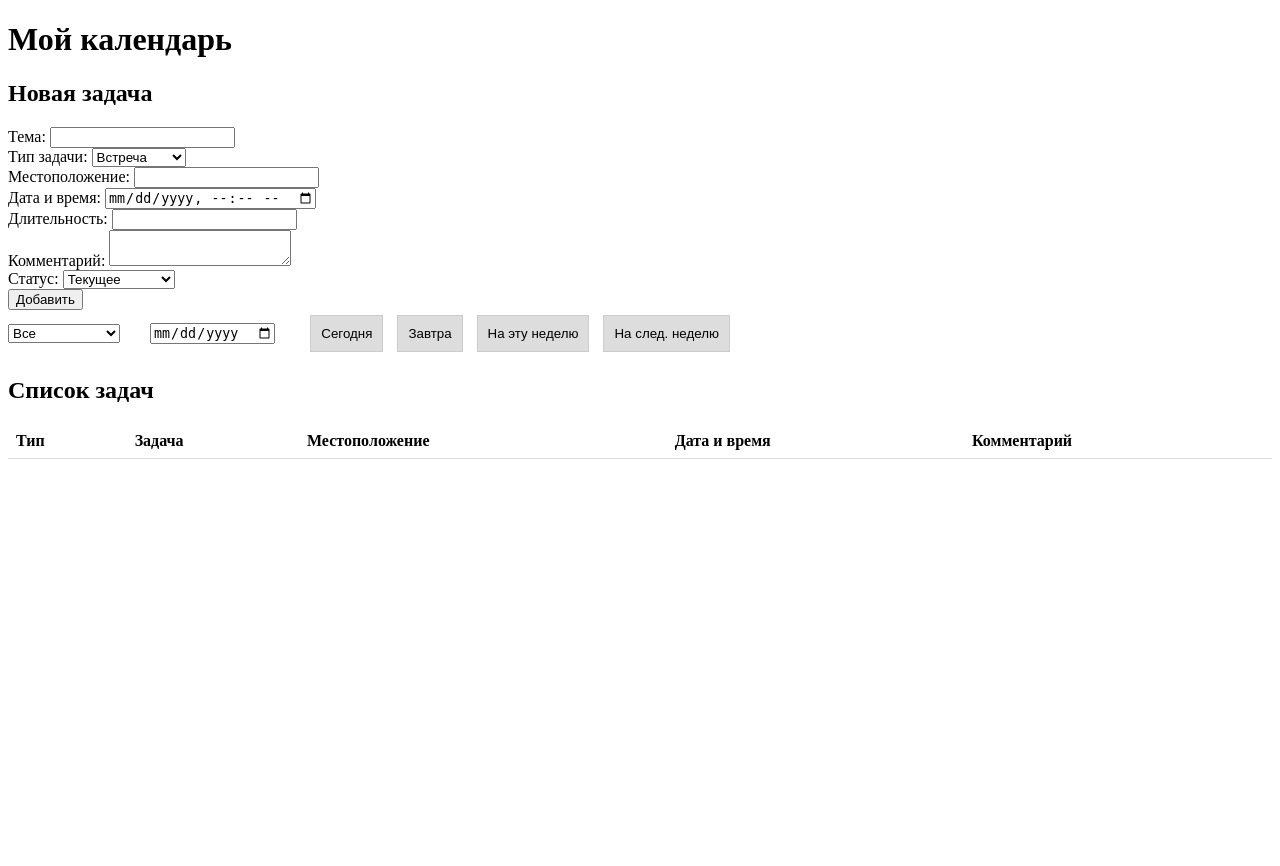
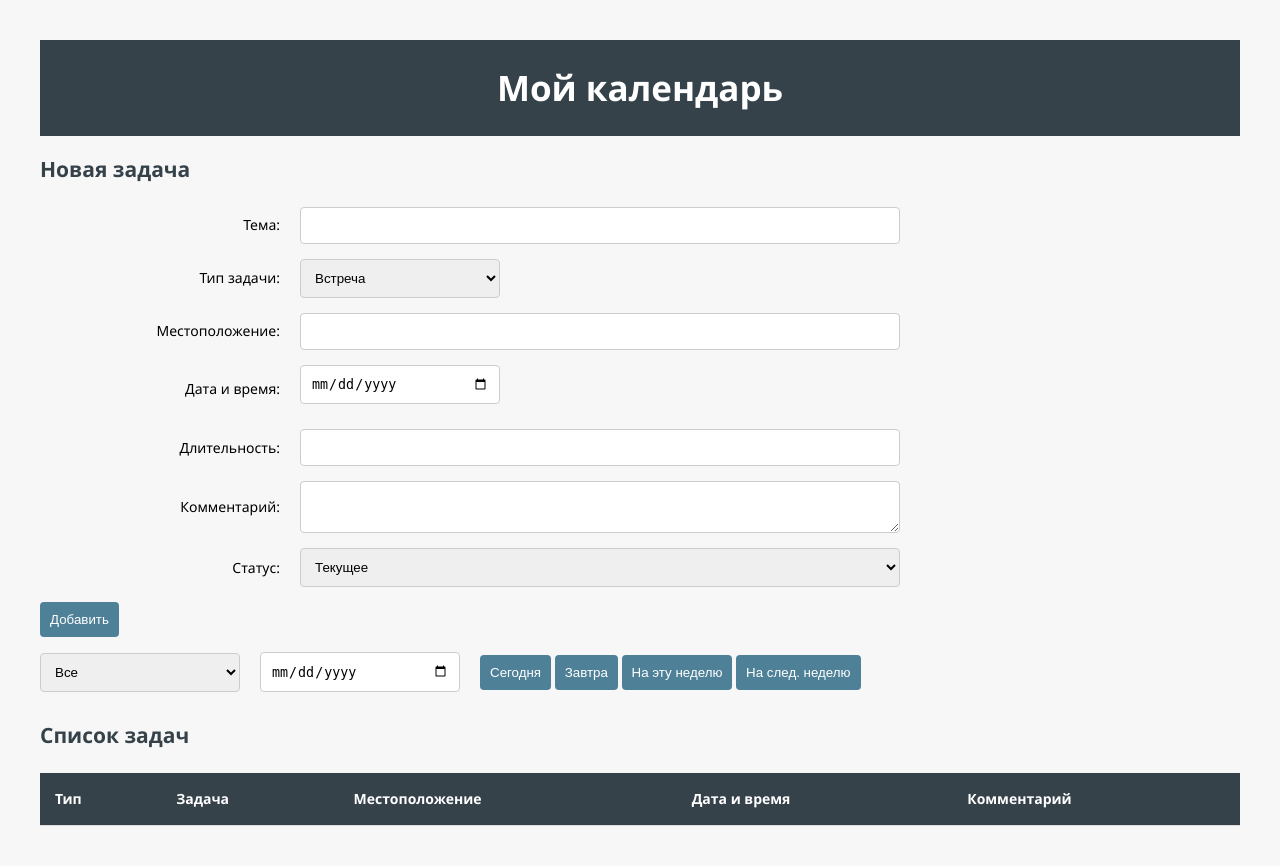
Before and after one commit to ksushanik/my_calendar, a PHP site: page / in a window 1280 px wide. Before the commit the page ends 459 px from the top, so only its background shows below. Run offline with PHP 8.4, Linux system fonts and the light colour scheme; data that the repository does not hold is empty.

Commit message:
Добавлены стили

```diff
--- a/public/css/style.css
+++ b/public/css/style.css
@@ -1,88 +1,216 @@
-/* public/css/style.css */
+/* Основные цвета и размеры */
+:root {
+    --background-color: #f7f7f7;
+    --header-background: #35424a;
+    --header-color: #ffffff;
+    --text-color: #35424a;
+    --text-light: #7f8c8d;
+    --primary-color: #4e8098;
+    --border-color: #dddddd;
+    --button-background: #4e8098;
+    --button-hover: #3b6c7a;
+    --button-text: #ffffff;
+    --input-background: #ffffff;
+    --input-border: #cccccc;
+    --modal-background: #fefefe;
+    --modal-overlay-background: rgba(53, 66, 74, 0.8);
+}
 
-/* Дополнительные стили для таблицы */
+body {
+    font-family: 'Segoe UI', 'Roboto', sans-serif;
+    font-size: 14px;
+    background-color: var(--background-color);
+    margin: 0;
+    line-height: 1.6;
+}
+
+.container {
+    max-width: 1200px;
+    margin: 20px auto;
+    padding: 20px;
+}
+
+header {
+    background-color: var(--header-background);
+    color: var(--header-color);
+    padding: 20px 0;
+    text-align: center;
+}
+
+/* Стили таблицы */
 table {
     width: 100%;
     border-collapse: collapse;
+    margin-top: 20px;
+}
+
+thead {
+    background-color: var(--header-background);
+    color: var(--header-color);
+}
+
+tbody tr {
+    background-color: #fafafa; /* Цвет фона для всех строк таблицы */
+    color: var(--text-light); /* Цвет текста для неактивных строк таблицы */
+}
+
+tbody tr:nth-child(even) {
+    background-color: #e9ecef; /* Чуть более темный цвет фона для четных строк */
+    color: var(--text-color); /* Цвет текста для четных строк */
 }
 
 th, td {
-    padding: 8px;
+    padding: 15px;
     text-align: left;
-    border-bottom: 1px solid #ddd;
+    border-bottom: 1px solid var(--border-color);
 }
 
-#date-filter-tabs {
-    display: flex;
-    justify-content: space-between;
+tr:hover {
+    background-color: var(--button-hover);
+    color: var(--button-text);
 }
 
-.date-filter-tab {
-    padding: 10px;
-    margin: 5px;
-    background: #ddd;
-    border: 1px solid #ccc;
-    cursor: pointer;
+/* Стили для типографики и элементов формы */
+h1 {
+    font-size: 2.5em;
+    margin: 0;
+    color: var(--header-color);
 }
 
-.date-filter-tab.active {
-    background: #aaa;
+h2 {
+    font-size: 1.5em;
+    margin-bottom: 20px;
+    color: var(--text-color);
+}
+
+form div {
+    display: flex;
+    /*justify-content: space-between;*/
+    align-items: center;
+    margin-bottom: 15px;
+}
+
+label {
+    flex-shrink: 0;
+    flex-basis: 20%;
+    padding-right: 10px;
+    text-align: right;
+}
+
+form input,
+form select,
+form textarea {
+    /*flex-grow: 1;*/
+    width: 600px;
+    margin-left: 10px;
+    padding: 10px;
+    border: 1px solid var(--input-border);
+    border-radius: 4px;
+    box-sizing: border-box;
+}
+
+input[type='submit'],
+button {
+    background-color: var(--button-background);
+    color: var(--button-text);
+    padding: 10px;
+    border: none;
+    border-radius: 4px;
+    cursor: pointer;
+    transition: background 0.2s;
+}
+
+input[type='submit']:hover,
+button:hover {
+    background-color: var(--button-hover);
+}
+
+input[type='date'] {
+    /*flex-grow: 0;*/
+    width: 200px !important;
+    padding: 10px;
+    margin-bottom: 10px;
+    border: 1px solid var(--input-border);
+    border-radius: 4px;
+    box-sizing: border-box;
+}
+
+select[id='type'] {
+    /*flex-grow: 0;*/
+    width: 200px !important;
+}
+
+select[id='filter-status'] {
+    flex-grow: 0;
+    width: 200px !important;
+    padding: 10px;
+    margin-bottom: 10px;
+    border: 1px solid var(--input-border);
+    border-radius: 4px;
+    box-sizing: border-box;
 }
 
 .task-filter .filters-row {
     display: flex;
-    justify-content: start;
-    align-items: center;
+    align-items: baseline; /* Выравнивание элементов по вертикали */
+    justify-content: flex-start; /* Выравнивание элементов по горизонтали */
     gap: 20px;
-    margin-bottom: 20px;
 }
 
-.task-filter .filters-row > div {
-    margin-right: 10px;
-}
-
+/* Модальное окно */
 .modal {
-    display: none; /* Скрыть модальное окно по умолчанию */
+    display: none;
     position: fixed;
-    z-index: 1; /* Оно должно быть над всеми элементами */
+    z-index: 2;
     left: 0;
     top: 0;
     width: 100%;
     height: 100%;
     overflow: auto;
-    background-color: rgba(0, 0, 0, 0.4); /* Цвет фона */
+    background-color: var(--modal-overlay-background);
 }
 
 .modal-content {
-    background-color: #fefefe;
-    margin: 10% auto; /* 10% сверху и выровнено по центру */
+    margin: 10% auto;
     padding: 20px;
-    border: 1px solid #888;
-    width: 80%; /* Можно изменить */
+    border: 1px solid var(--border-color);
+    width: 60%;
+    background-color: var(--modal-background);
 }
 
 .close {
-    color: #aaaaaa;
+    color: var(--text-color);
     float: right;
-    font-size: 28px;
-    font-weight: bold;
-}
-
-.close:hover,
-.close:focus {
-    color: #000;
-    text-decoration: none;
+    font-size: 30px;
     cursor: pointer;
 }
 
-.task-row {
-    cursor: pointer; /* Делает курсор похожим на указатель, показывая интерактивность */
+.close:hover {
+    color: var(--button-hover);
 }
 
-/* Если элементы не вмещаются на маленьких экранах, можно добавить медиа-запрос:
+/* Адаптивный дизайн */
 @media (max-width: 768px) {
-    .task-filter .filters-row {
+    .container {
+        padding: 10px;
+        width: 95%;
+    }
+
+    form div {
         flex-direction: column;
+        align-items: flex-start;
+    }
+
+    label {
+        padding-right: 0;
+        text-align: left;
+        padding-bottom: 5px;
+    }
+
+    input,
+    select,
+    textarea {
+        width: 100%;
+        margin-left: 0;
     }
 }
-*/
--- a/src/Controller/View/home.php
+++ b/src/Controller/View/home.php
@@ -36,7 +36,7 @@
             </div>
             <div>
                 <label for="start_time">Дата и время:</label>
-                <input type="datetime-local" id="start_time" name="start_time" required>
+                <input type="date" id="start_time" name="start_time" required>
             </div>
             <div>
                 <label for="duration">Длительность:</label>
--- a/src/Controller/View/task.html
+++ b/src/Controller/View/task.html
@@ -4,7 +4,6 @@
         <span class="close">&times;</span>
         <h4>Редактировать задачу</h4>
         <form id="editTaskForm">
-            <!-- Допустим у задачи есть id, имя, описание и статус -->
             <input type="hidden" id="editTaskId">
             <div>
                 <label for="editTaskName">Имя задачи:</label>
```
